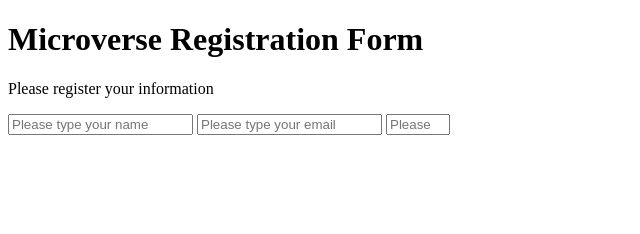
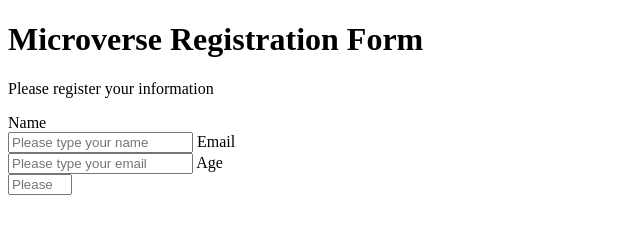
Before and after one commit to ommarz/TrialsMicroverse, a plain HTML site: page fcc-test-suite-template-master/index.html in a window 1280 px wide. Shown: the whole page, without its empty margins (0-640 px from the left). Drawn offline with Linux system fonts and the light colour scheme.

Commit message:
Update index.html
added <br>

```diff
--- a/fcc-test-suite-template-master/index.html
+++ b/fcc-test-suite-template-master/index.html
@@ -11,11 +11,11 @@
       <h1 id="title">Microverse Registration Form</h1>
       <p id="description">Please register your information</p>
       <form id="suervey-form">
-        <label for="name-label" id="name-label"></label>
+        <label for="name-label" id="name-label">Name</label><br>
         <input id="name" type="text" placeholder="Please type your name">
-        <label for="email" id="emai-label"></label>
+        <label for="email" id="emai-label">Email</label><br>
         <input id="email" type="email" placeholder="Please type your email">
-        <label for="age" id="number-label"></label>
+        <label for="age" id="number-label">Age</label><br>
         <input id="number" type="number" min="18" max="120" placeholder="Please type your age">
       </form>
 
```
